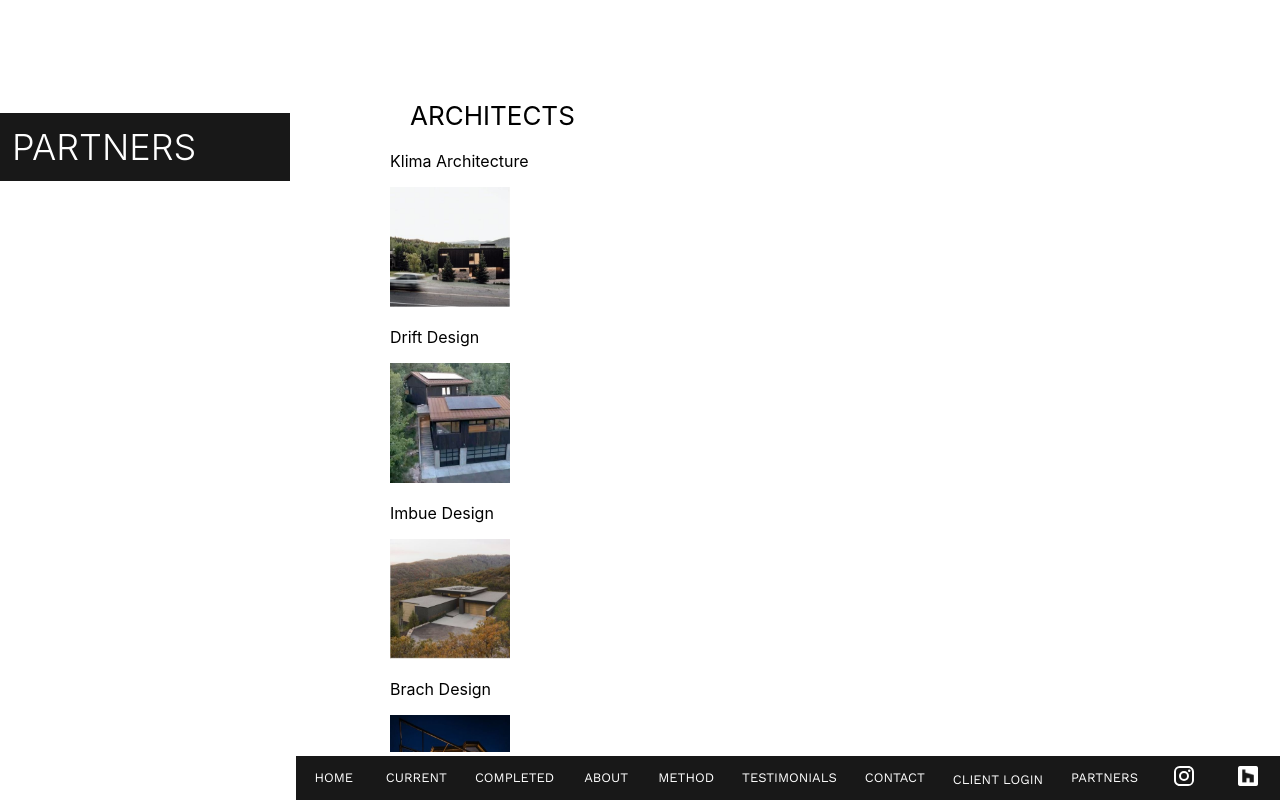
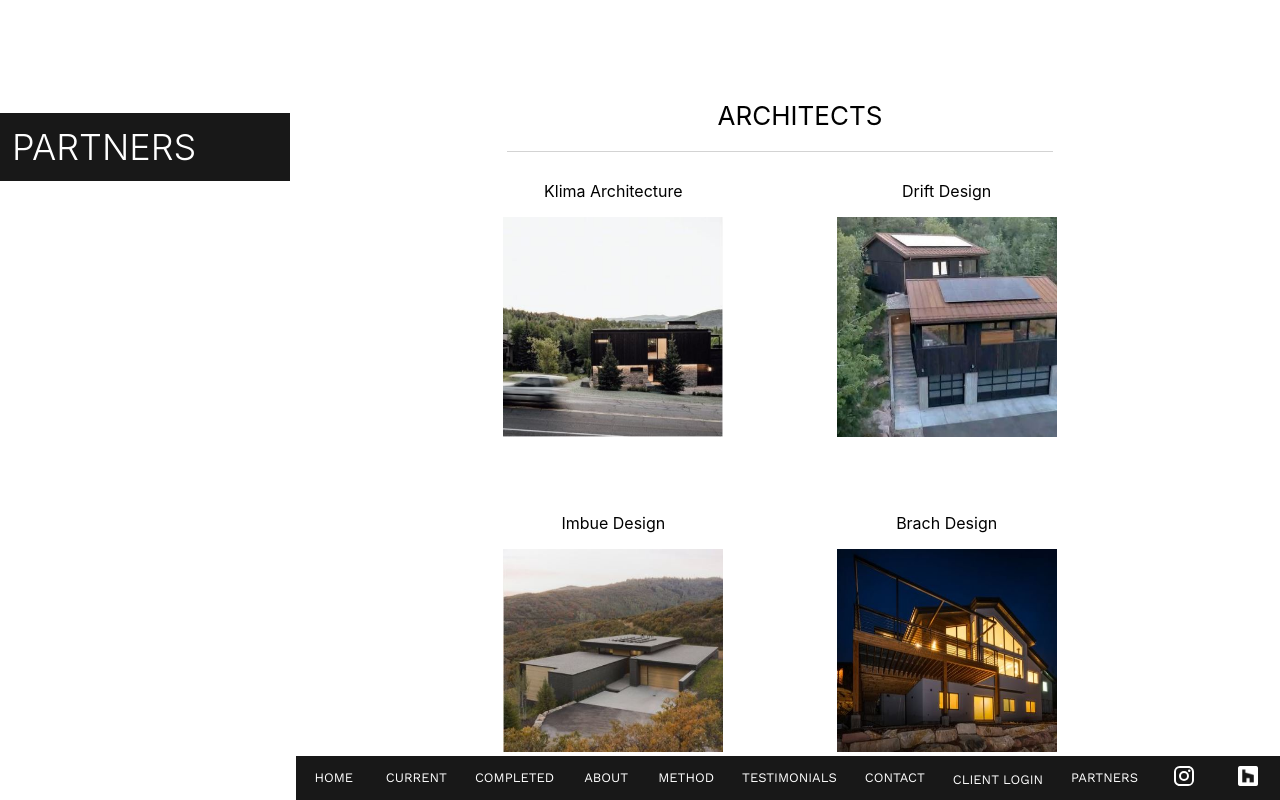
Before and after one commit to grizzCode/builder, a React (Create React App) app: page /partners in a window 1280 px wide. Built offline with nearby package versions, Linux system fonts and the light colour scheme.

Commit message:
partners desktop complete

```diff
--- a/src/components/Layouts/Completed_Project.js
+++ b/src/components/Layouts/Completed_Project.js
@@ -53,7 +53,7 @@
 const GalleryDiv = styled.div`
   margin: auto;
   margin-top: 1.2%;
-  height: 80vh;
+  height: 85vh;
   width: 66vw;
   overflow: hidden;
 `
--- a/src/components/Partners.js
+++ b/src/components/Partners.js
@@ -12,20 +12,66 @@
   return (
     <>
       <StyledText>
+        <Border>
           <StyledH4>ARCHITECTS</StyledH4>
-         <p>Klima Architecture</p>
+        </Border>
+        <ContainerDiv>
+          <StyledA href="http://klimaarchitecture.com/">
+            <AnimationContainer>
+              <FlexDiv>
+                <StyledP>Klima Architecture</StyledP>
                 <StyledImg src={Klima}></StyledImg>
-         <p>Drift Design</p>
+              </FlexDiv>
+            </AnimationContainer>
+          </StyledA>
+          <StyledA href="https://www.driftdesignstudio.co/">
+            <AnimationContainer>
+              <FlexDiv>
+                <StyledP>Drift Design</StyledP>
                 <StyledImg src={Drift}></StyledImg>
-         <p>Imbue Design</p>
+              </FlexDiv>
+            </AnimationContainer>
+          </StyledA>
+        </ContainerDiv>
+        <ContainerDiv>
+          <StyledA href="https://imbue.design/">
+            <AnimationContainer>
+              <FlexDiv>
+                <StyledP>Imbue Design</StyledP>
                 <StyledImg src={Imbue}></StyledImg>
-         <p>Brach Design</p>
+              </FlexDiv>
+            </AnimationContainer>
+          </StyledA>
+          <StyledA href="https://www.brachdesign.com/">
+            <AnimationContainer>
+              <FlexDiv>
+                <StyledP>Brach Design</StyledP>
                 <StyledImg src={Branch}></StyledImg>
-        <StyledH4>DESIGNERS</StyledH4>
-        <p>J Squared Interiors</p>
+              </FlexDiv>
+            </AnimationContainer>
+          </StyledA>
+        </ContainerDiv>
+        <Border>
+          <StyledSecondaryH4>DESIGNERS</StyledSecondaryH4>
+        </Border>
+        <ContainerDiv>
+          <StyledA href="https://www.brachdesign.com/">
+            <AnimationContainer>
+              <FlexDiv>
+                <StyledP>J Squared Interiors</StyledP>
                 <StyledImg src={Jsquared}></StyledImg>
-        <p>Home Style Park City</p>
+              </FlexDiv>
+            </AnimationContainer>
+          </StyledA>
+          <StyledA href="https://www.brachdesign.com/">
+            <AnimationContainer>
+              <FlexDiv>
+                <StyledP>Home Style Park City</StyledP>
                 <StyledImg src={HomeStyle}></StyledImg>
+              </FlexDiv>
+            </AnimationContainer>
+          </StyledA>
+        </ContainerDiv>
       </StyledText>
     </>
   )
@@ -45,11 +91,65 @@
   text-transform: uppercase;
   font-weight: 400;
   margin: 20px;
+  width: 100%;
+  text-align: center;
+`
+const StyledSecondaryH4 = styled.h3`
+  font-family: inherit;
+  font-size: 26px;
+  text-transform: uppercase;
+  font-weight: 400;
+  margin: 20px;
+  width: 100%;
+  text-align: center;
+  margin-top: 6%;
 `
 
 const StyledImg = styled.img`
-width: 120px;
-height: 120px;
+  width: 220px;
+  height: 220px;
   overflow: hidden;
+`
+
+const StyledP = styled.p`
+  width: 220px;
+`
+
+const FlexDiv = styled.div`
+  display: flex;
+  flex-direction: column;
+  justify-content: space-evenly;
+  margin: auto;
+  margin-top: 4%;
+  text-align: center;
+`
+
+const AnimationContainer = styled.div`
+transition: 0.3s ease-out;
+text-decoration: none;
+margin-top: 6%;
+
+
+&:hover {
+  transform: scale(1.2);
+  transition: 0.3s ease-out;
+  cursor: pointer;
+};
+`
+
+const StyledA = styled.a`
+  text-decoration: none;
+  color: inherit;
+`
+
+const ContainerDiv = styled.div`
+  display: flex;
+  justify-content: space-evenly;
+  margin-bottom: 6%;
+`
+const Border = styled.div`
+  border-bottom: 1px solid lightgrey;
+  width: 70%;
+  margin: auto;
 
 `
```
Lines whose indentation alone changed are shown as unchanged.
